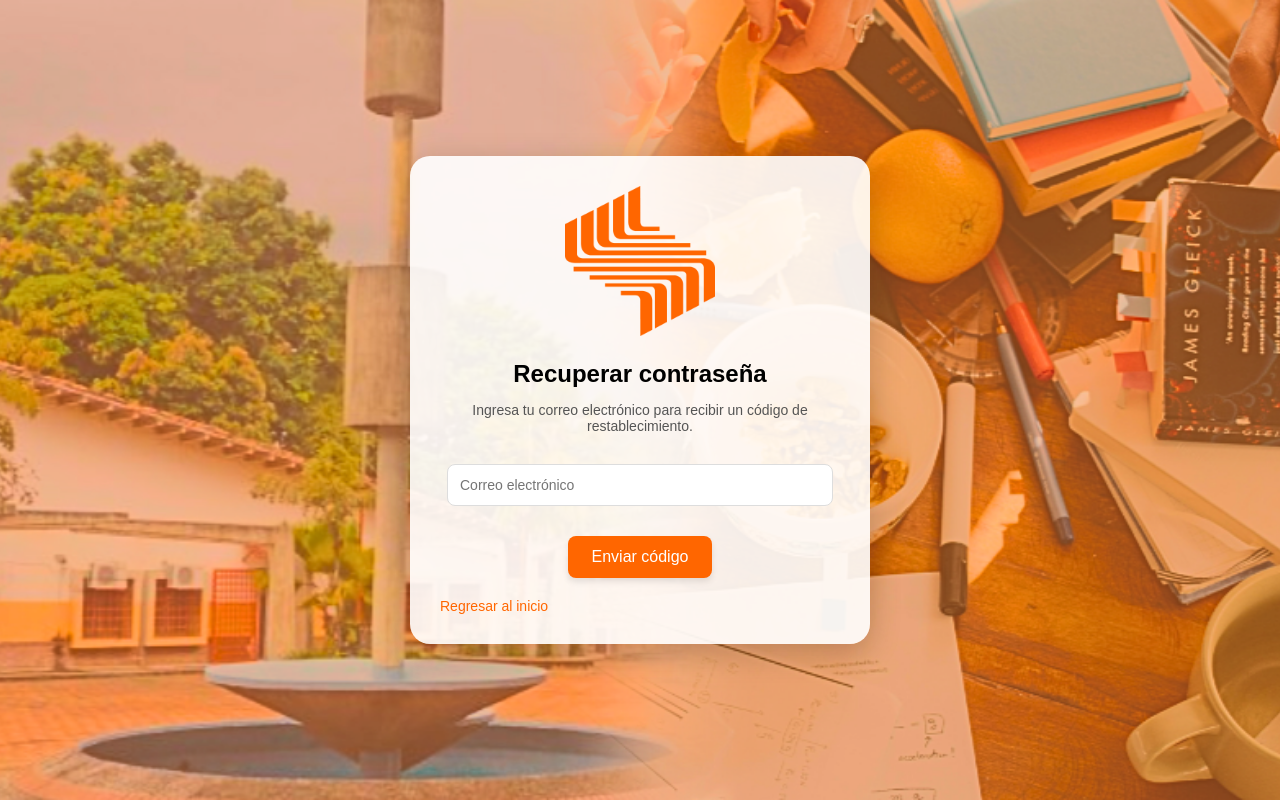
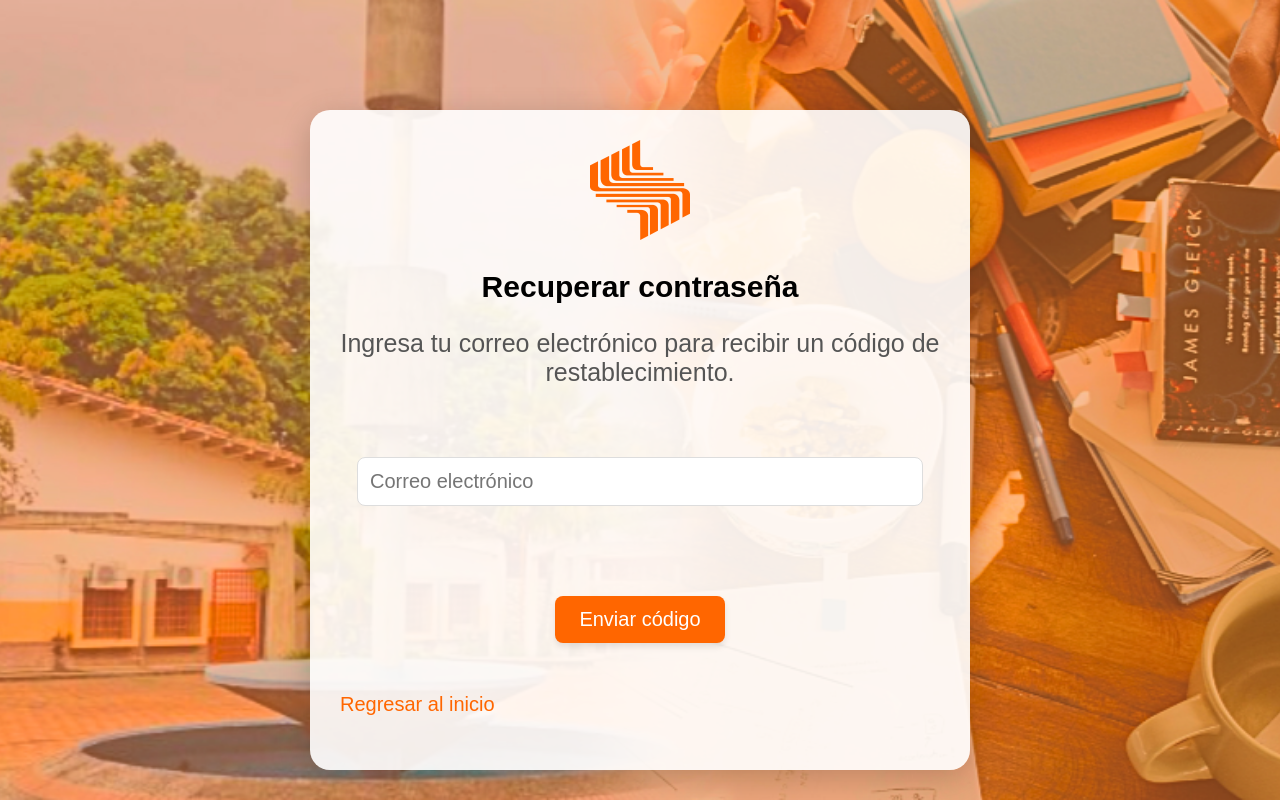
Before and after one commit to DeltaSasaki/Arse_Solicitud, a PHP site: the page made by contraseña/recuperar.php in a window 1280 px wide. Run offline with PHP 8.4, Linux system fonts and the light colour scheme.

Commit message:
Add files via upload

```diff
--- a/CSS/contraseña_recuperar.css
+++ b/CSS/contraseña_recuperar.css
@@ -8,6 +8,7 @@ body {
     background-position: center;
     background-attachment: fixed;
     font-family: 'Poppins', sans-serif;
+    font-size: 20px;
     color: #333;
     display: flex;
     justify-content: center;
@@ -17,7 +18,9 @@ body {
 
 .container {
     width: 100%;
-    max-width: 400px;
+    max-width: 600px;
+    height: 600px;
+    margin-top: 80px;
     background: rgba(255, 255, 255, 0.9);
     padding: 30px;
     border-radius: 20px;
@@ -26,34 +29,35 @@ body {
 }
 
 .img {
-    margin-bottom: 20px;
+    margin-bottom: 2px;
+
 }
 
 .container img {
-    width: 150px;
+    width: 100px;
     height: auto;
 }
 
 h1 {
-    font-size: 24px;
-    margin-bottom: 10px;
+    font-size: 30px;
+    margin-bottom: 20px;
     color: #000;
     font-weight: 600;
 }
 
 p {
-    font-size: 14px;
+    font-size: 25px;
     color: #555;
-    margin-bottom: 20px;
+    margin-bottom: 10px;
 }
 
 .controls {
     width: 90%;
     padding: 12px;
-    margin: 10px 0;
+    margin: 60px 0;
     border: 1px solid #ddd;
     border-radius: 8px;
-    font-size: 14px;
+    font-size: 20px;
     outline: none;
     transition: border-color 0.3s ease;
 }
@@ -69,11 +73,12 @@ p {
 button {
     background-color: #ff6600;
     color: #fff;
+    margin-top: 10px;
     padding: 12px 24px;
     border: none;
     border-radius: 8px;
     cursor: pointer;
-    font-size: 16px;
+    font-size: 20px;
     font-weight: 500;
     transition: background-color 0.3s ease, transform 0.2s ease;
     box-shadow: 0 4px 6px rgba(0, 0, 0, 0.1);
@@ -85,10 +90,10 @@ button:hover {
 }
 
 .footer {
-    margin-top: 20px;
+    margin-top: 50px;
     display: flex;
     justify-content: space-between;
-    font-size: 14px;
+    font-size: 20px;
 }
 
 .footer-link {
--- a/CSS/visualizar_perfil_estudiante.css
+++ b/CSS/visualizar_perfil_estudiante.css
@@ -105,6 +105,8 @@ footer a:hover {
 
 .card-title {
     color: #FF6B00;
+    font-weight: bold;
+    font-size: 25px;
 }
 
 .card-title:hover {
@@ -113,7 +115,7 @@ footer a:hover {
 
 .card-text-label {
     color: #FF6B00;
-    font-weight: bold;
+    font-size: 20px;
     margin-bottom: 0.5rem;
 }
 
@@ -134,7 +136,7 @@ footer a:hover {
 .miperfil {
     cursor: pointer;
     padding: 10px 150px;
-    font-size: 24px;
+    font-size: 25px;
     border-radius: 15px;
     max-width: 500px;
     text-align: center;
```
Also changed, not shown: CSS/Estilo_Base.css (+7 -5 lines), CSS/Visualizar_perfil_jefesubprogramas.css (+30 -3 lines).
